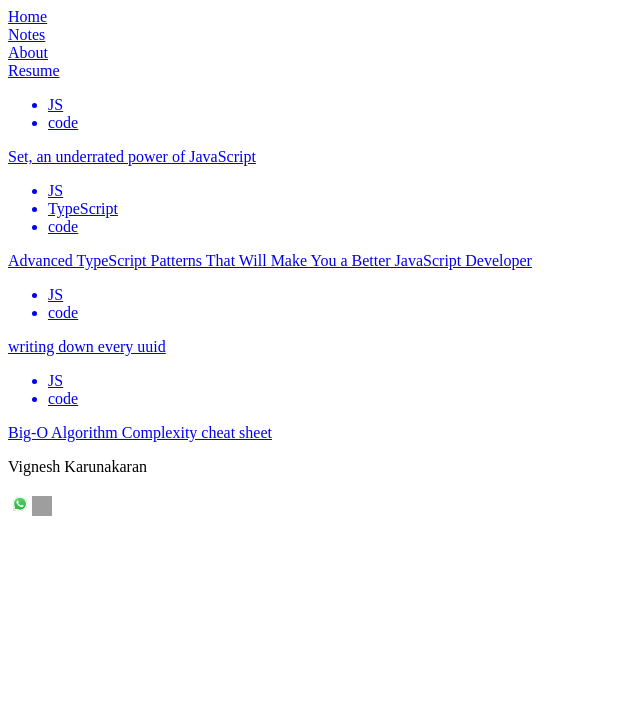
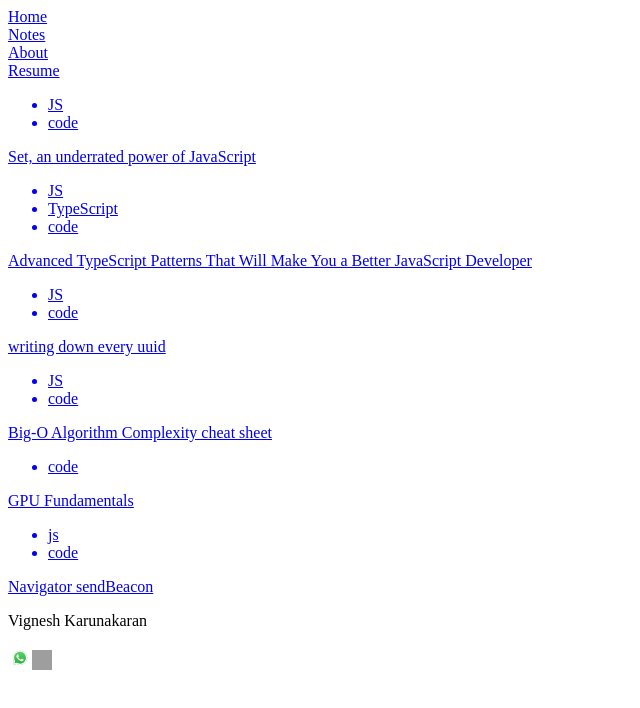
Before and after one commit to vignesh-karunakaran/my-blog, a Next.js app: page /notes in a window 1280 px wide. Shown: the top 708 px of the page, without its empty margins (0-640 px from the left). Built offline with nearby package versions, Linux system fonts and the light colour scheme; grey boxes are pictures that could not be loaded.

Commit message:
Update noteList.js

```diff
--- a/constants/noteList.js
+++ b/constants/noteList.js
@@ -18,6 +18,16 @@ const noteList = [
         desc: "Big-O Algorithm Complexity cheat sheet",
         link: "https://www.bigocheatsheet.com/",
         tags: ["JS", "code"]
+    },
+    {
+        desc: "GPU Fundamentals",
+        link: "https://jax-ml.github.io/scaling-book/gpus/",
+        tags: ["code"]
+    },
+    {
+        desc: "Navigator sendBeacon",
+        link: "https://developer.mozilla.org/en-US/docs/Web/API/Navigator/sendBeacon",
+        tags: ["js", "code"]
     }
 ];
 export default noteList;
```
